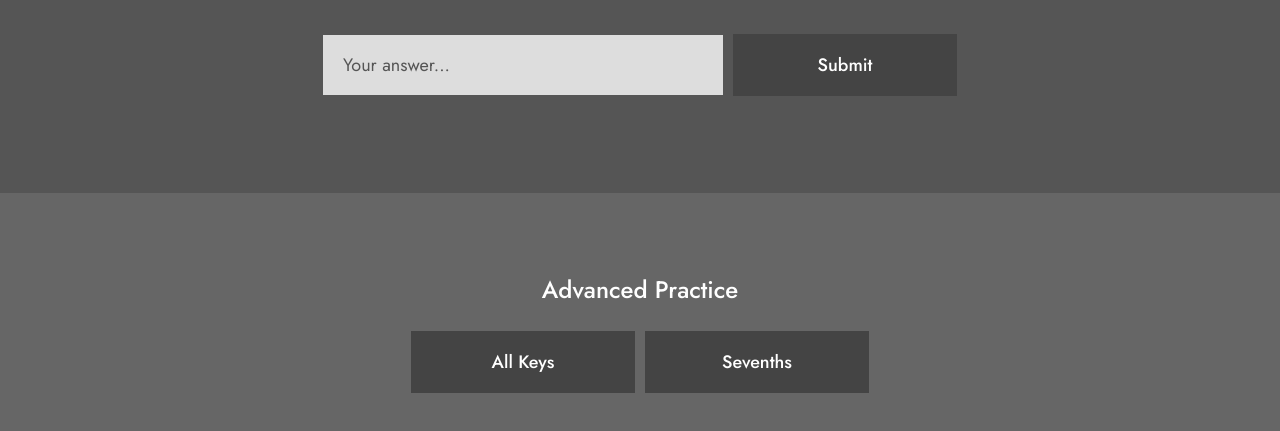
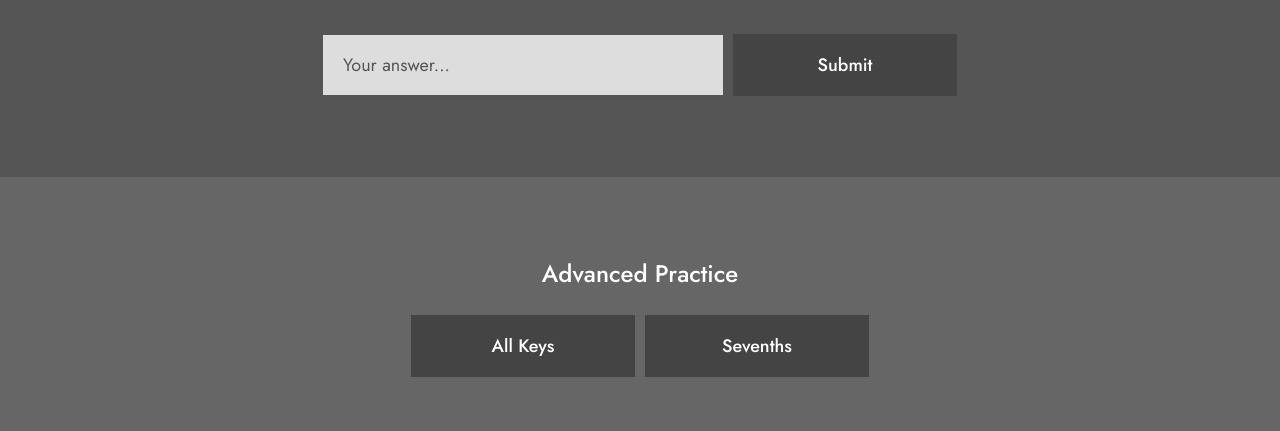
Before and after one commit to fourhexagons/music-theory-practice, a plain HTML site: page public/index.html in a window 1280 px wide. Shown: the part 283-714 px from the top of the page. Drawn offline with Linux system fonts and the light colour scheme.

Commit message:
style: update header comment and reduce gap in practice controls

```diff
--- a/public/css/style.css
+++ b/public/css/style.css
@@ -1,5 +1,5 @@
 /*
-  Music Theory Practice - Clean Design
+  Music Theory Practice
 */
 
 /* Reset and base styles */
@@ -104,7 +104,7 @@ h4 {
   display: flex;
   flex-direction: column;
   align-items: center;
-  gap: 1.5rem;
+  gap: 0.5rem;
   width: 100%;
   max-width: 50rem;
 }
```
